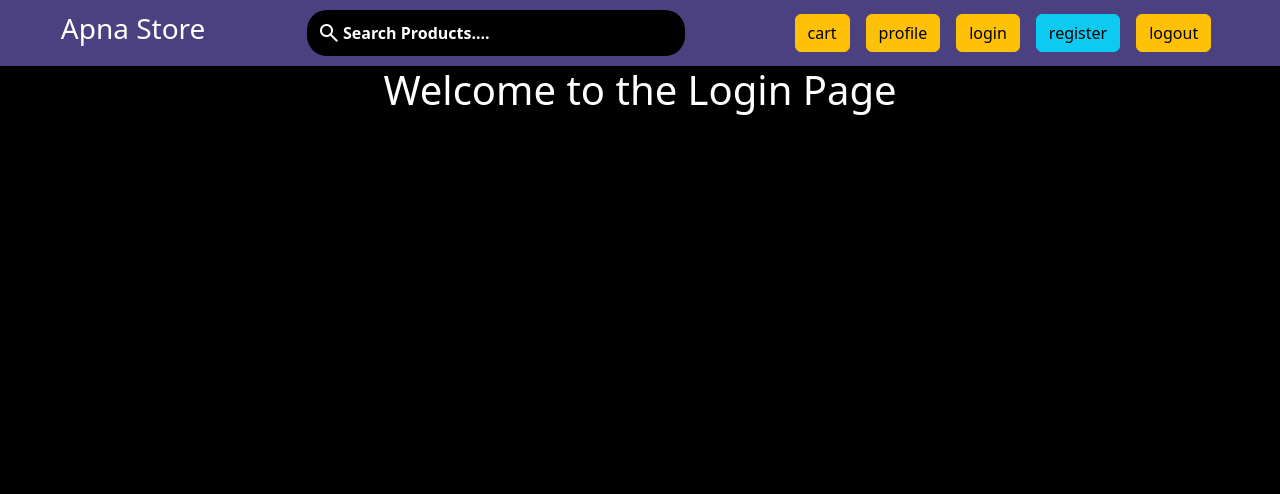
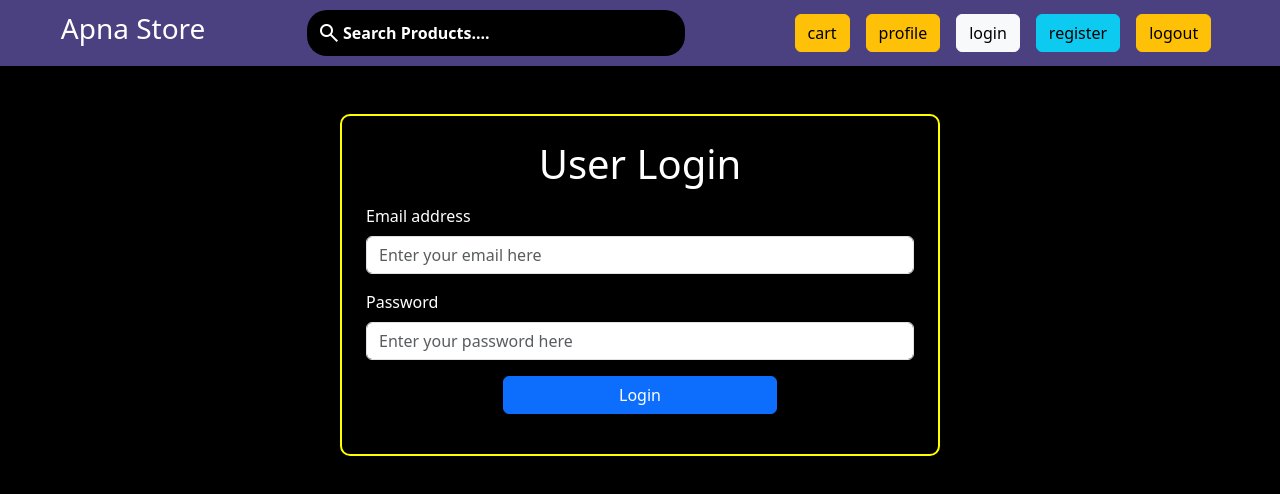
Before and after one commit to CoolShivas/011--MERN_E_Commerce_Platform_with_Admin_Panel, a React (Vite) app in the folder client/: page /login in a window 1280 px wide. Shown: the top 494 px of the page. Built offline with nearby package versions, Linux system fonts and the light colour scheme; no server answers.

Commit message:
Formation of Login Page by copying the Register.jsx file and created the Login.jsx file with Ui and functionality too. And, connected with Navbar and Route.

```diff
--- a/client/src/components/Navbar.jsx
+++ b/client/src/components/Navbar.jsx
@@ -38,7 +38,9 @@ const Navbar = () => {
           <div className="right">
             <button className="btn btn-warning mx-2">cart</button>
             <button className="btn btn-warning mx-2">profile</button>
-            <button className="btn btn-warning mx-2">login</button>
+            <Link to={"/login"}>
+              <button className="btn btn-light mx-2">login</button>
+            </Link>
             <Link to={"/register"}>
               <button className="btn btn-info mx-2">register</button>
             </Link>
--- a/client/src/components/user/Login.jsx
+++ b/client/src/components/user/Login.jsx
@@ -1,11 +1,91 @@
-import React from "react";
+import React, { useContext, useState } from "react";
+import AppContext from "../../context/AppContext";
+import { useNavigate } from "react-router-dom";
 
 const Login = () => {
+  const navigate = useNavigate();
+
+  const { fetchingLogin } = useContext(AppContext);
+
+  const initialData = {
+    email: "",
+    password: "",
+  };
+
+  const [formData, setFormData] = useState(initialData);
+
+  const handlerOnChange = (event) => {
+    // const { name, value } = event.target;
+    // setFormData({ ...formData, [name]: value });
+    // // // The above thing can be done in a shortcut way also;
+    setFormData({ ...formData, [event.target.name]: event.target.value }); // // Setting the fields with user entered data;
+  };
+
+  const handlerOnFormSubmit = async (event) => {
+    event.preventDefault();
+    console.log(formData); // // Getting the data on Browser's Console;
+    // // // Now, this Front-End data of signup form will be send to Back-End for storing in database;
+    // // // And, Retrieving afterwards for Login purpose;
+
+    const result = await fetchingLogin(formData.email, formData.password);
+
+    if (result.success) {
+      navigate("/"); // // Redirecting to Home Page;
+    }
+
+    setFormData(initialData); // // Clearing the input fields;
+  };
+
   return (
     <>
-      <center>
-        <h1>Welcome to the Login Page</h1>
-      </center>
+      <div
+        className="container my-5 p-4"
+        style={{
+          width: "600px",
+          border: "2px solid yellow",
+          borderRadius: "10px",
+        }}
+      >
+        <h1 className="text-center">User Login</h1>
+        <form className="my-3" onSubmit={handlerOnFormSubmit}>
+          <div className="mb-3">
+            <label htmlFor="emailInput" className="form-label">
+              Email address
+            </label>
+            <input
+              type="email"
+              className="form-control"
+              id="emailInput"
+              required
+              placeholder="Enter your email here"
+              name="email"
+              value={formData.email}
+              onChange={handlerOnChange}
+            />
+          </div>
+          <div className="mb-3">
+            <label htmlFor="passwordInput" className="form-label">
+              Password
+            </label>
+            <input
+              type="password"
+              className="form-control"
+              id="passwordInput"
+              required
+              placeholder="Enter your password here"
+              name="password"
+              value={formData.password}
+              onChange={handlerOnChange}
+            />
+          </div>
+
+          <div className="d-grid col-6 mx-auto my-3">
+            <button type="submit" className="btn btn-primary">
+              Login
+            </button>
+          </div>
+        </form>
+      </div>
     </>
   );
 };
--- a/client/src/context/AppState.jsx
+++ b/client/src/context/AppState.jsx
@@ -4,13 +4,13 @@ import axios from "axios";
 import { toast, Bounce } from "react-toastify";
 
 const AppState = (props) => {
-  // // //********* */ Starting of Fetching all products from Back-End //********* *// // //
-
   // // // Formation of useState to pass state and function data of fetchAllProducts;
   const [pasApiProducts, setPasApiProducts] = useState([]);
 
   // // // Use of Back-End API (http://localhost:8000/api/product/allproduct)
   const URL = "http://localhost:8000/api";
+
+  // // //********* */ Starting of Fetching all products from Back-End //********* *// // //
 
   useEffect(() => {
     // // // Formation of fetch product function;
@@ -70,8 +70,47 @@ const AppState = (props) => {
   // // // ////********************************************************************************* */
   // // // ////********************************************************************************* */
 
+  // // //********* */ Starting of Fetching login api from Back-End //********* *// // //
+
+  const fetchingLogin = async (email, password) => {
+    // // // This (name, email, password) comes from Front-End Sign-Up form when user fill the details;
+    const backendAPI = await axios.post(
+      `${URL}/user/login`,
+      { email, password },
+      {
+        headers: {
+          "Content-Type": "application/json",
+        },
+        withCredentials: true,
+      }
+    );
+    // alert(backendAPI.data.message); // // Showing alet msg if user already registered;
+
+    toast.success(backendAPI.data.message, {
+      position: "top-center",
+      autoClose: 5000,
+      hideProgressBar: false,
+      closeOnClick: false,
+      pauseOnHover: true,
+      draggable: true,
+      progress: undefined,
+      theme: "dark",
+      transition: Bounce,
+    });
+
+    console.log("Sended Log-In details to Backend => ", backendAPI); // // Getting data on Browser's Console from Back-End API;
+    return backendAPI.data;
+  };
+
+  // // //********* */ Ending of Fetching login api from Back-End //********* *// // //
+
+  // // // ////********************************************************************************* */
+  // // // ////********************************************************************************* */
+
   return (
-    <AppContext.Provider value={{ pasApiProducts, fetchingRegister }}>
+    <AppContext.Provider
+      value={{ pasApiProducts, fetchingRegister, fetchingLogin }}
+    >
       {props.children}
     </AppContext.Provider>
   );
```
